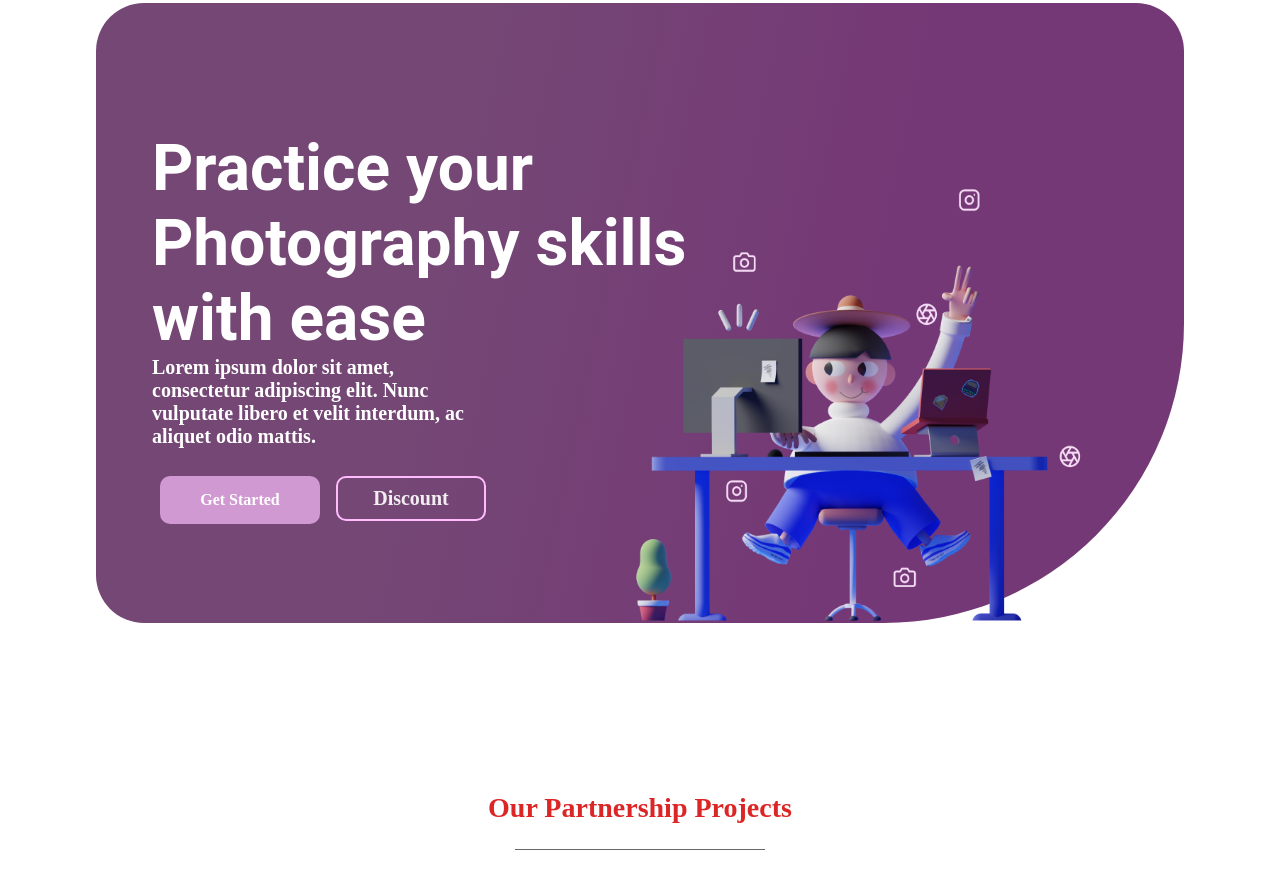
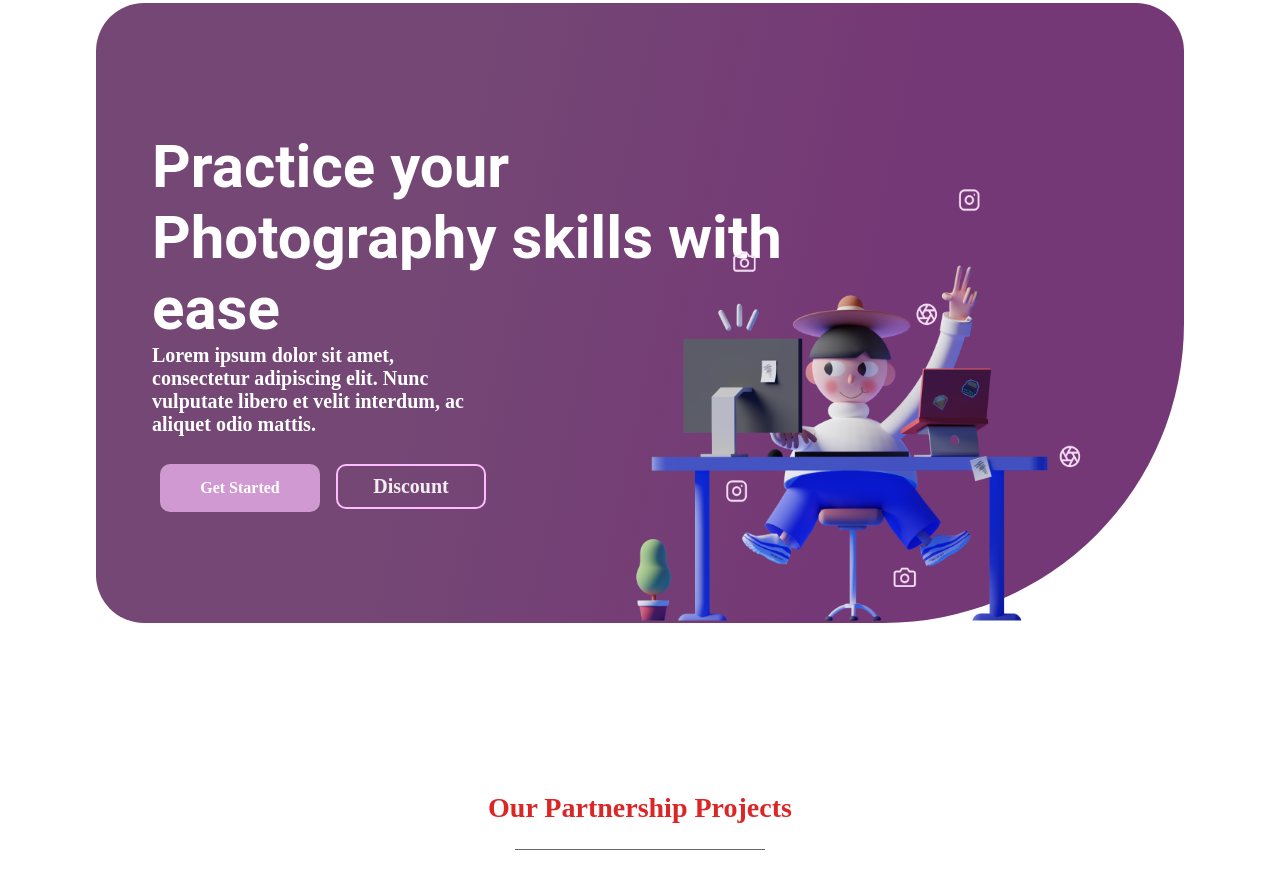
Before and after one commit to Jahanzaibgithub/Figma-2-in-Next.Js, a Next.js app: page / in a window 1280 px wide. Shown: the part 7960-8849 px from the top of the page. Built offline with nearby package versions, Linux system fonts and the light colour scheme; what tailwindcss-rtl would draw is missing.

Commit message:
IssueSolve-30-Nov

```diff
--- a/components/SubscribeHeroSection/SubscribeHeroSection.jsx
+++ b/components/SubscribeHeroSection/SubscribeHeroSection.jsx
@@ -6,7 +6,7 @@ const SubscribeHeroSection = ({ isRTL }) => {
     <div className="SubscribeHeroSection  flex md:py-12 md:px-20 lg:py-16 lg:px-24 justify-center items-center">
     <div className="SubscribeHeroSectionMainContainer flex flex-col h-auto md:h-[760px]  lg:h-[620px] md:flex-wrap p-4 sm:pr-16 sm:pt-32 rounded-tl-[48px] rounded-tr-[48px] rounded-br-[300px] rounded-bl-[48px] rtl:rounded-tl-[48px] rtl:rounded-tr-[48px] rtl:rounded-br-[48px] rtl:rounded-bl-[300px] ">
       <div className="SubscribeHeroSectionContainer pt-20 md:pt-0 md:pl-10">
-        <h1 class="SubscribeHeroHeading text-white font-[roboto] text-xl xs:text-3xl sm:text-6xl font-semibold p-2 xs-p5 md:p-0 md:w-8/12  xl:w-8/12 flex justify-center text-center md:text-start md:justify-start ">Practice your Photography skills with ease</h1>
+        <h1 class="SubscribeHeroHeading text-white font-[roboto] text-2xl xs:text-3xl sm:text-6xl font-semibold p-2 xs-p5 md:p-0 md:w-8/12  xl:w-8/12 flex justify-center text-center md:text-start md:justify-start ">Practice your Photography skills with ease</h1>
         <p class="SubscribeHeroParagraph text-white font-[poppins] text-lg sm:text-xl style-normal p-2 xs-p5 md:p-0 font-semibold md:w-4/12 flex justify-center text-center md:text-start md:justify-start">Lorem ipsum dolor sit amet, consectetur adipiscing elit. Nunc vulputate libero et velit interdum, ac aliquet odio mattis. </p>
      <div className="MainButtonContainer mt-5 flex flex-col md:flex-row  justify-center items-center md:items-start md:justify-start ">
       <button  className="Button1 m-2 rounded-[10px] w-40 h-12 flex-shrink-0">
--- a/components/SubscribeHeroSection/SubscribeHerosection.modules.css
+++ b/components/SubscribeHeroSection/SubscribeHerosection.modules.css
@@ -11,7 +11,6 @@
 }
 
 .SubscribeHeroHeading {
-    font-size: 64px;
     line-height: normal;
 }
 
```
